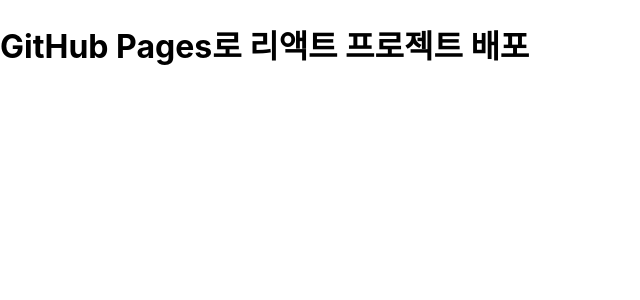
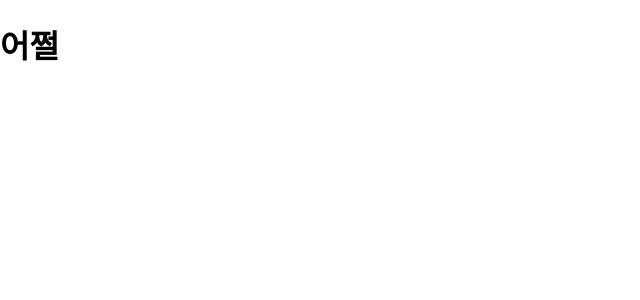
Before and after one commit to dmstjdhdh/dmstjdhdh.github.io, a React (Create React App) app: page / in a window 1280 px wide. Shown: the top 300 px of the page, without its empty margins (0-640 px from the left). Built offline with nearby package versions, Linux system fonts and the light colour scheme.

Commit message:
config: three.js 설치

```diff
--- a/package.json
+++ b/package.json
@@ -4,12 +4,15 @@
   "version": "0.1.0",
   "private": true,
   "dependencies": {
+    "@react-three/drei": "^9.105.5",
+    "@react-three/fiber": "^8.16.2",
     "@testing-library/jest-dom": "^5.17.0",
     "@testing-library/react": "^13.4.0",
     "@testing-library/user-event": "^13.5.0",
     "react": "^18.3.1",
     "react-dom": "^18.3.1",
     "react-scripts": "5.0.1",
+    "three": "^0.164.1",
     "web-vitals": "^2.1.4"
   },
   "scripts": {
--- a/src/App.js
+++ b/src/App.js
@@ -1,7 +1,9 @@
+import React from 'react';
+
 function App() {
-  return (
-      <h1>GitHub Pages로 리액트 프로젝트 배포</h1>
-  );
+    return (
+        <h1>어쩔</h1>
+    );
 }
 
 export default App;
```
Also changed, not shown: 1 other file (tests, documents, lock files or other folders).
